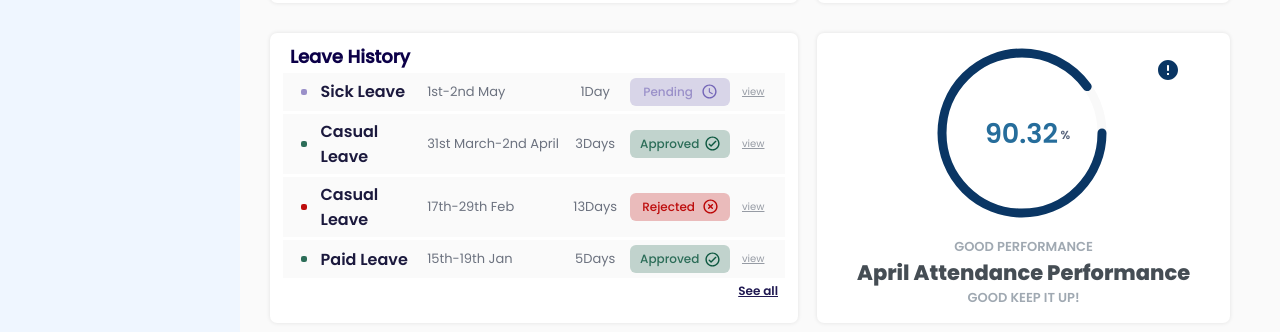
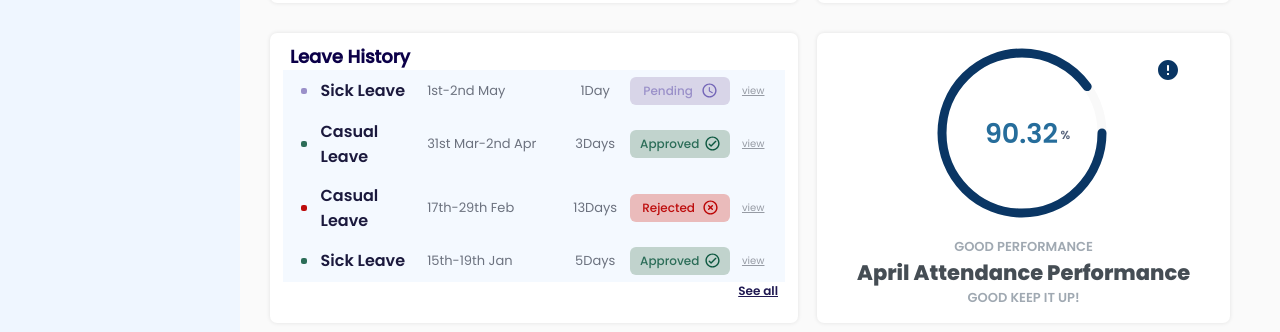
Before and after one commit to kadirikumar-uptycs/Leave-Management-Tool, a React (Create React App) app: page / in a window 1280 px wide. Shown: the part 454-786 px from the top of the page. Built offline with nearby package versions, Linux system fonts and the light colour scheme.

Commit message:
Replaced Anchor Tags with Link Component

```diff
--- a/src/Home/LeaveHistory.jsx
+++ b/src/Home/LeaveHistory.jsx
@@ -1,4 +1,5 @@
 import React from 'react';
+import {Link} from 'react-router-dom';
 import AccessTimeRoundedIcon from '@mui/icons-material/AccessTimeRounded';
 import CheckCircleOutlineRoundedIcon from '@mui/icons-material/CheckCircleOutlineRounded';
 import HighlightOffRoundedIcon from '@mui/icons-material/HighlightOffRounded';
@@ -78,7 +79,7 @@ const LeaveHistory = () => {
         {
             id: 2,
             category: 'Casual Leave',
-            'from-to': '31st March-2nd April',
+            'from-to': '31st Mar-2nd Apr',
             totalDays: 3,
             status: 'Approved',
         },
@@ -91,7 +92,7 @@ const LeaveHistory = () => {
         },
         {
             id: 5,
-            category: 'Paid Leave',
+            category: 'Sick Leave',
             'from-to': '15th-19th Jan',
             totalDays: 5,
             status: 'Approved',
@@ -112,8 +113,8 @@ const LeaveHistory = () => {
                         display: 'flex',
                         alignItems: 'center',
                         justifyContent: 'space-evenly',
-                        backgroundColor: '#fafafa',
-                        padding: '5px',
+                        backgroundColor: '#f4f9ff',
+                        padding: '7px 5px',
                         width: '95%',
                         fontFamily: 'Poppins-Regular',
                     }}>
@@ -167,9 +168,9 @@ const LeaveHistory = () => {
                         >
                             {getStatusButton(application.status)}
                         </span>
-                        <a
+                        <Link
                             className="link"
-                            href='/leaveHistory'
+                            to='/leaveHistory'
                             style={{
                                 width: '5%',
                                 color: '#969ba4',
@@ -177,7 +178,7 @@ const LeaveHistory = () => {
                             }}
                         >
                             view
-                        </a>
+                        </Link>
                     </div>
                 )
             })}
```
